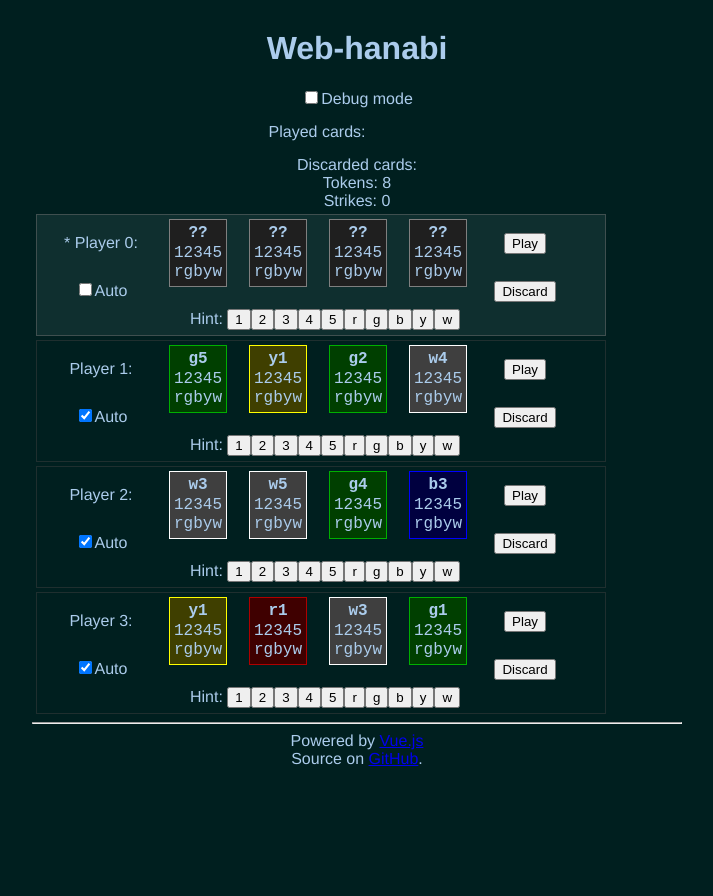
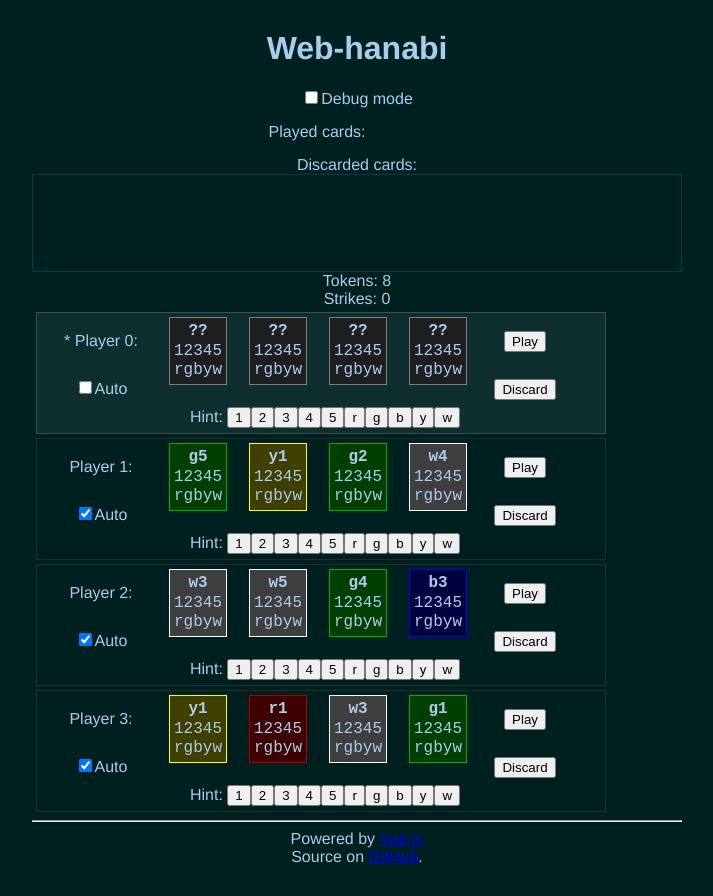
Before and after one commit to msakuta/web-hanabi, a Vue app: page / in a window 1280 px wide. Shown: the whole page, without its empty margins (283-996 px from the left). Before the commit the page ends 800 px from the top, so only its background shows below. Built offline with nearby package versions, Linux system fonts and the light colour scheme; the HTML template or start-up script is replaced by a standard one.

Commit message:
Add play history

```diff
--- a/src/components/WebHanabi.vue
+++ b/src/components/WebHanabi.vue
@@ -19,6 +19,13 @@
     <span v-for="(card, cidx) in discardedCards" :key="cidx" :class="['card', card.getClass()]">
       {{card.toString()}}
     </span>
+  </div>
+  <div class="history">
+    <ul>
+      <template v-for="item in history" :key="item">
+        <li>{{item}}</li>
+      </template>
+    </ul>
   </div>
   <div>
     Tokens: {{tokens}}
@@ -55,6 +62,7 @@ export default {
   },
 
   setup(){
+    const history = reactive([] as string[]);
     const cards = genCards();
     const thePlayer = ref(0);
     const playedCards: Card[][] = reactive([...Array(5)].map(() => []));
@@ -95,11 +103,14 @@ export default {
       }
       const card = player.cards[cidx];
       player.cards.splice(cidx, 1);
+      let striked = false;
       if(playedCards[card.color].length === 0 && card.number !== 0){
         strikes.value++;
+        striked = true;
       }
       else if(0 < playedCards[card.color].length && card.number !== playedCards[card.color][playedCards[card.color].length-1].number + 1){
         strikes.value++;
+        striked = true;
       }
       else{
         playedCards[card.color].push(card);
@@ -107,6 +118,8 @@ export default {
       player.cards.push(drawCard(cards, Math.floor(Math.random() * cards.length)));
       turn.value = (turn.value + 1) % players.length;
       selectedCard.value = -1;
+      history.unshift(`Player ${players.indexOf(player)} played ${card.toString()} and it was ${
+        striked ? "a strike" : "ok"}`);
       tryNextMove();
     }
 
@@ -125,6 +138,7 @@ export default {
       player.cards.push(drawCard(cards, Math.floor(Math.random() * cards.length)));
       turn.value = (turn.value + 1) % players.length;
       tokens.value = Math.min(8, tokens.value + 1);
+      history.unshift(`Player ${players.indexOf(player)} discarded ${card.toString()}`);
       tryNextMove();
     }
 
@@ -145,6 +159,7 @@ export default {
         player.cards[i].hintNumber(number);
       }
       tokens.value--;
+      history.unshift(`Player ${turn.value} hinted Player ${players.indexOf(player)} about number ${number+1}`);
       turn.value = (turn.value + 1) % players.length;
       tryNextMove();
     }
@@ -166,11 +181,13 @@ export default {
         player.cards[i].hintColor(color);
       }
       tokens.value--;
+      history.unshift(`Player ${turn.value} hinted Player ${players.indexOf(player)} about color ${Card.prototype.getColor(color)}`);
       turn.value = (turn.value + 1) % players.length;
       tryNextMove();
     }
 
     return {
+      history,
       thePlayer,
       players,
       selectedCard,
@@ -197,15 +214,19 @@ h3 {
   margin: 40px 0 0;
 }
 ul {
-  list-style-type: none;
-  padding: 0;
+  margin: 2px;
 }
 li {
-  display: inline-block;
-  margin: 0 10px;
+  text-align: justify;
 }
 a {
   color: #42b983;
+}
+.history {
+  border: solid 1px #003f3f;
+  position: relative;
+  height: 6em;
+  overflow-y: scroll;
 }
 .card {
   line-height: 3em;
```
